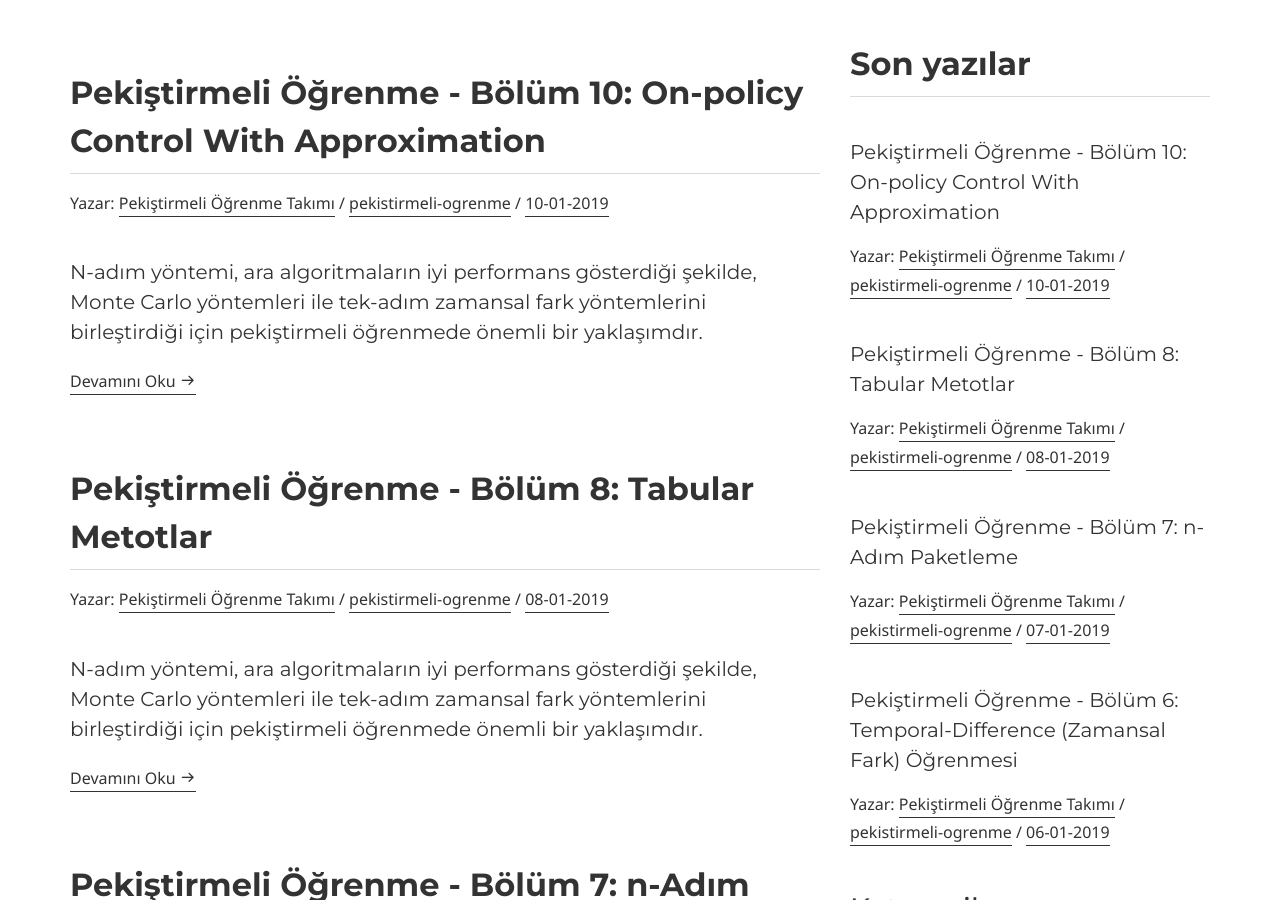
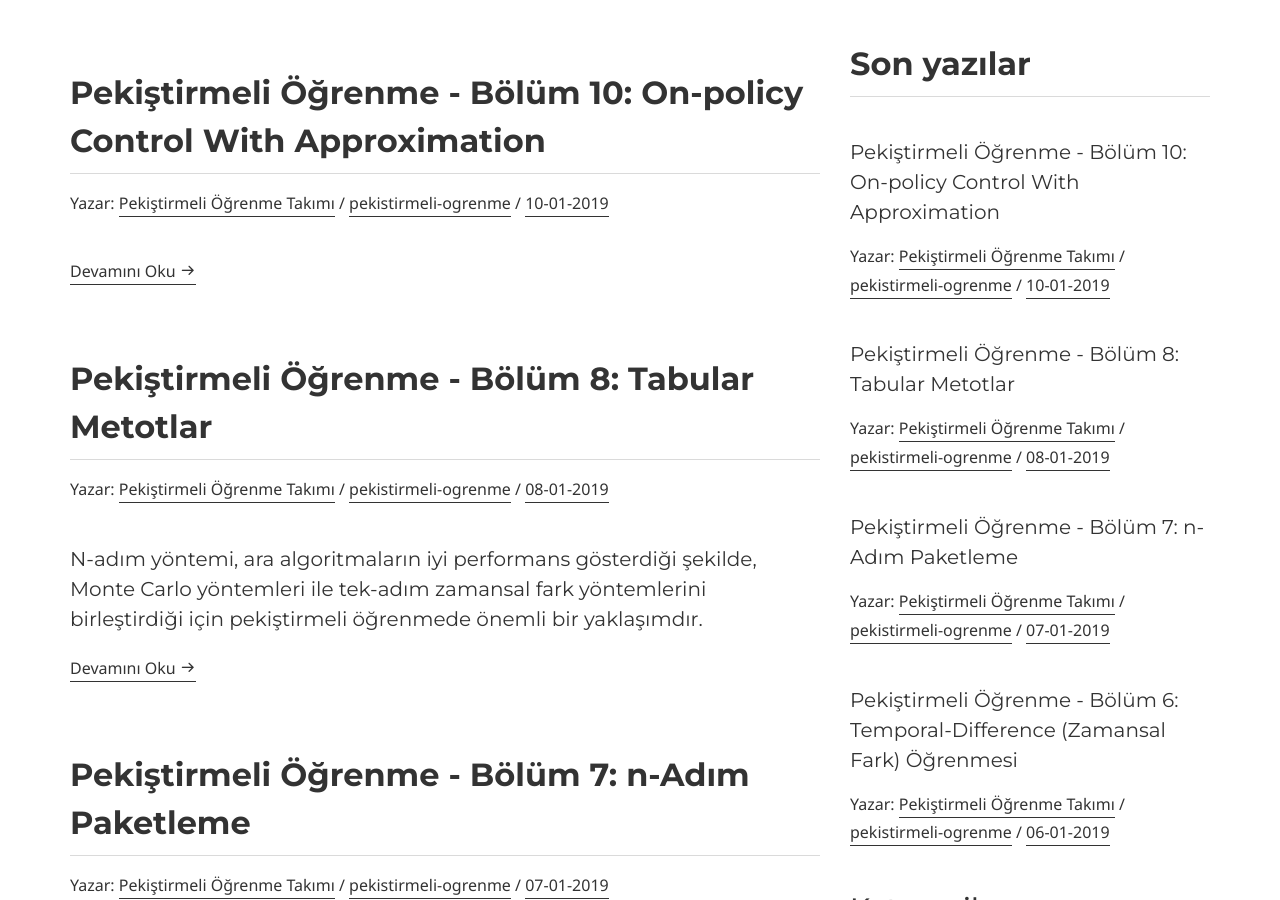
Before and after one commit to yz-ai/yz-ai.github.io, a Jekyll site: the page built from blog.md, in a window 1280 px wide and 900 px high, scrolled down 391 px. Built offline with Jekyll 4.4.1, drawn with Linux system fonts in a browser that asks for light colours; some web fonts are replaced.

Commit message:
Update 2019-01-10-on-policy-control-bolum-10.md

```diff
--- a/_posts/2019-01-10-on-policy-control-bolum-10.md
+++ b/_posts/2019-01-10-on-policy-control-bolum-10.md
@@ -2,7 +2,7 @@
 layout: post
 author: "Pekiştirmeli Öğrenme Takımı"
 title:  "Pekiştirmeli Öğrenme - Bölüm 10: On-policy Control With Approximation"
-description: "N-adım yöntemi, ara algoritmaların iyi performans gösterdiği şekilde, Monte Carlo yöntemleri ile tek-adım zamansal fark yöntemlerini birleştirdiği için pekiştirmeli öğrenmede önemli bir yaklaşımdır."
+description: " "
 date:   2019-01-10
 categories: pekistirmeli-ogrenme
 tags: ["pekistirmeli-ogrenme"]
```
